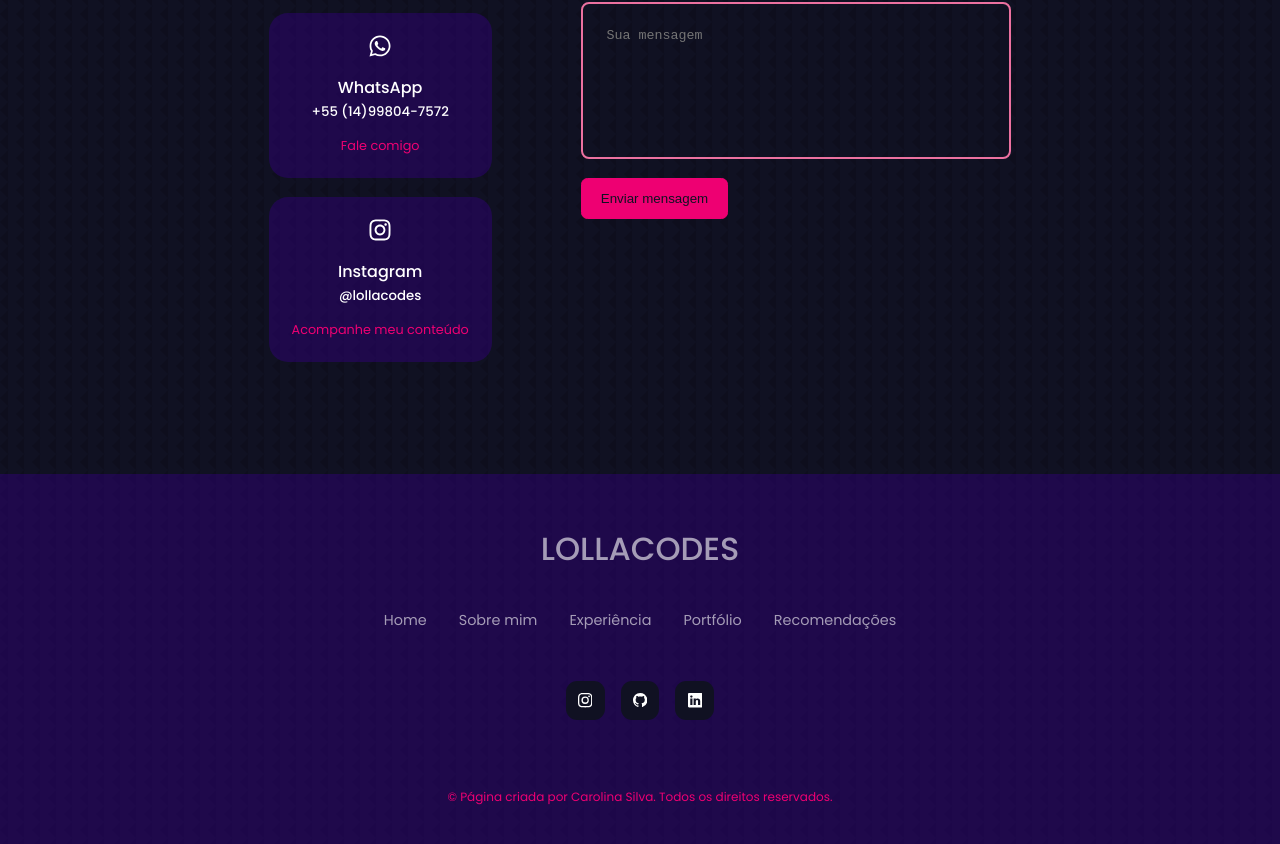
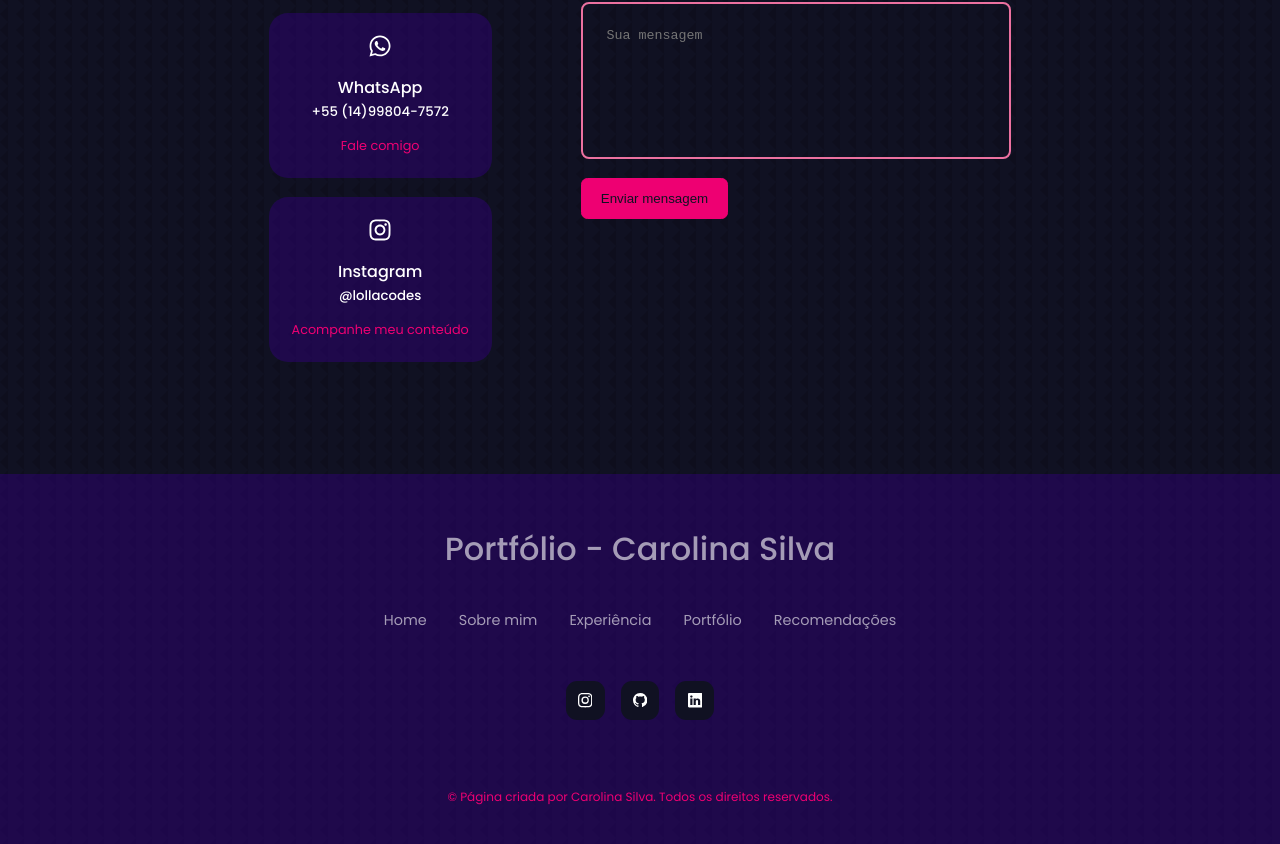
Before and after one commit to carolinasilvagc/carolina-silva-portfolio, a React (Create React App) app: page / in a window 1280 px wide. Shown: the part 4426-5270 px from the top of the page. Built offline with nearby package versions, Linux system fonts and the light colour scheme.

Commit message:
Fiz alterações no componente Footer, trocando o nome da marca e acrescentando um link no meu nome no copyright

```diff
--- a/src/components/footer/Footer.jsx
+++ b/src/components/footer/Footer.jsx
@@ -7,7 +7,7 @@ import {BsLinkedin} from 'react-icons/bs'
 const Footer = () => {
   return (
     <footer>
-      <a href='#' className='footer__logo'>LOLLACODES</a>
+      <a href='#' className='footer__logo'>Portfólio - Carolina Silva</a>
       <ul className='permalinks'>
         <li><a href='#'>Home</a></li>
         <li><a href='#about'>Sobre mim</a></li>
@@ -23,7 +23,7 @@ const Footer = () => {
       </div>
 
       <div className='footer__copyright'>
-        <small>&copy; Página criada por Carolina Silva. Todos os direitos reservados.</small>
+        <small>&copy; Página criada por <a href='https://www.github.com/carolinasilvagc'>Carolina Silva</a>. Todos os direitos reservados.</small>
       </div>
     </footer>
   )
--- a/src/components/footer/footer.css
+++ b/src/components/footer/footer.css
@@ -56,6 +56,14 @@ footer a {
   color: var(--color-primary);
 }
 
+small a {
+  color: var(--color-primary);
+}
+
+small a:hover {
+  color: var(--color-primary-variant);
+}
+
 /* MEDIA QUERIES (SMALL DEVICES) */
 @media screen and (max-width: 600px) {
   .permalinks {
```
